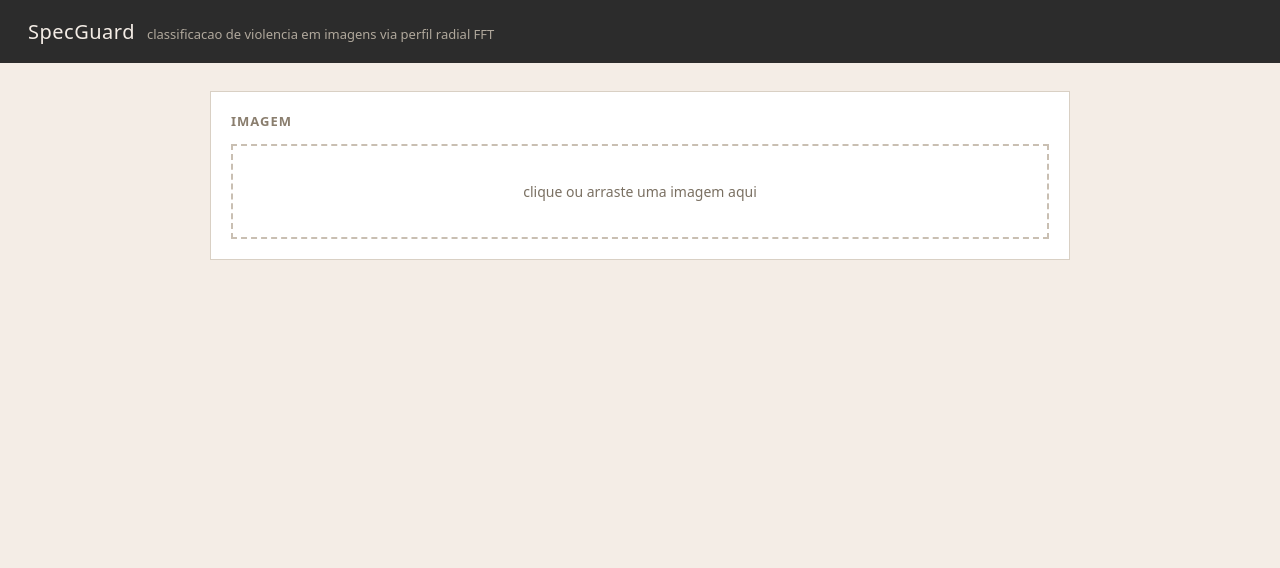
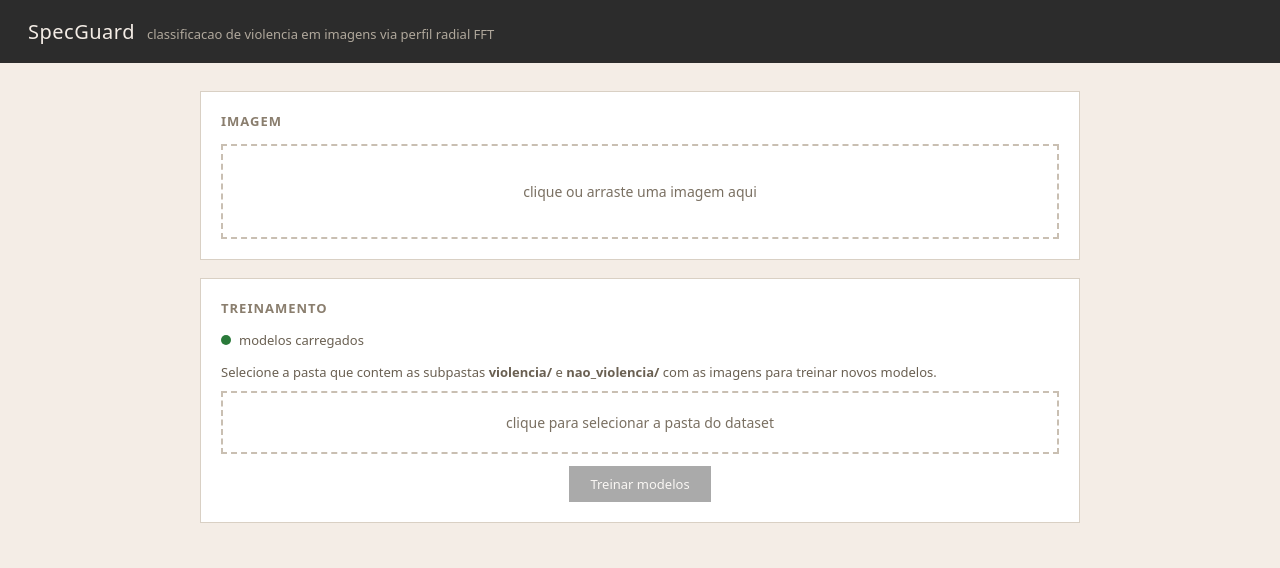
Before and after one commit to 1g0rX/SpecGuard, a Flask app: page / in a window 1280 px wide. Shown: the top 568 px of the page. Run offline with Flask 3, Linux system fonts and the light colour scheme; parts of the project's set-up code (start-up, migrations or seed data) failed here and were passed over.

Commit message:
adiciona retreinamento pela interface web

```diff
--- a/app.py
+++ b/app.py
@@ -1,12 +1,16 @@
-import os
-import io
-import base64
+import os, io, base64
 import numpy as np
 from pathlib import Path
 import joblib
 
 from flask import Flask, render_template, request, jsonify
-from tensorflow.keras.preprocessing.image import load_img, img_to_array
+from tensorflow.keras.preprocessing.image import (
+    ImageDataGenerator, load_img, img_to_array
+)
+from sklearn.ensemble import RandomForestClassifier
+from sklearn.svm import SVC
+from sklearn.model_selection import train_test_split
+from sklearn.metrics import accuracy_score
 import cv2
 import matplotlib
 matplotlib.use('Agg')
@@ -18,15 +22,26 @@ BASE_DIR = Path(__file__).parent
 MODELS_DIR = BASE_DIR / "models"
 UPLOADS_DIR = BASE_DIR / "static" / "uploads"
 UPLOADS_DIR.mkdir(exist_ok=True)
+MODELS_DIR.mkdir(exist_ok=True)
 
 classes = ['violencia', 'nao_violencia']
 img_size = (150, 150)
 
-print("Carregando modelos...")
-rf_model = joblib.load(MODELS_DIR / "rf_model.pkl")
-svm_model = joblib.load(MODELS_DIR / "svm_model.pkl")
-print("Modelos carregados.")
+# --- lazy model loading ---
+rf_model = None
+svm_model = None
 
+def carregar_modelos():
+    global rf_model, svm_model
+    rf_path = MODELS_DIR / "rf_model.pkl"
+    svm_path = MODELS_DIR / "svm_model.pkl"
+    if rf_path.exists() and svm_path.exists():
+        rf_model = joblib.load(rf_path)
+        svm_model = joblib.load(svm_path)
+        return True
+    return False
+
+# --- FFT / feature extraction ---
 def perfil_radial(magnitude, n_aneis=20):
     centro = magnitude.shape[0] // 2
     raio_max = min(centro, magnitude.shape[1] // 2) - 1
@@ -52,16 +67,97 @@ def extrair_caracteristicas(imagem_flat):
         feats.extend(perfil_radial(magnitude))
     return np.array(feats)
 
+# --- training ---
+def treinar_modelos(dataset_dir):
+    """Treina modelos a partir de dataset_dir/violencia/ e dataset_dir/nao_violencia/."""
+    X, y = [], []
+    for label, cls in enumerate(classes):
+        pasta = dataset_dir / cls
+        if not pasta.exists():
+            return None, f"Pasta '{cls}' nao encontrada em {dataset_dir}"
+        fnames = sorted(os.listdir(pasta))
+        if not fnames:
+            return None, f"Pasta '{cls}' esta vazia"
+        for fname in fnames:
+            img = load_img(pasta / fname, target_size=img_size)
+            X.append(img_to_array(img).flatten() / 255.0)
+            y.append(label)
+
+    X = np.array(X)
+    y = np.array(y)
+    n_por_classe = sum(y == 0)
+    print(f"  Imagens carregadas: violencia={n_por_classe}, nao_violencia={len(y)-n_por_classe}")
+
+    X_train, X_test, y_train, y_test = train_test_split(
+        X, y, test_size=0.25, stratify=y, random_state=42
+    )
+
+    datagen = ImageDataGenerator(
+        preprocessing_function=lambda img: cv2.GaussianBlur(img, (5,5), 0),
+        rotation_range=30, zoom_range=0.2,
+        width_shift_range=0.1, height_shift_range=0.1,
+        horizontal_flip=True, fill_mode='nearest'
+    )
+
+    def gerar_aumentadas(imgs, lbls, n=50):
+        todas_X, todas_y = [], []
+        for img_f, lb in zip(imgs, lbls):
+            x = img_f.reshape((1, 150, 150, 3))
+            for batch in datagen.flow(x, batch_size=1):
+                feats = extrair_caracteristicas(batch[0].flatten())
+                todas_X.append(feats)
+                todas_y.append(lb)
+                if len(todas_X) % n == 0:
+                    break
+        return np.array(todas_X), np.array(todas_y)
+
+    X_train_aug, y_train_aug = gerar_aumentadas(X_train, y_train)
+    X_test_aug, y_test_aug = gerar_aumentadas(X_test, y_test)
+
+    print(f"  Treino: {X_train_aug.shape[0]} amostras, Teste: {X_test_aug.shape[0]} amostras")
+
+    # RF grid search
+    melhor_n, melhor_acc = 0, 0
+    for n in range(1, 100, 5):
+        accs = []
+        for rep in range(5):
+            clf = RandomForestClassifier(n_estimators=n, random_state=42+rep)
+            clf.fit(X_train_aug, y_train_aug)
+            accs.append(accuracy_score(y_test_aug, clf.predict(X_test_aug)))
+        media = np.mean(accs)
+        if media > melhor_acc:
+            melhor_acc = media
+            melhor_n = n
+
+    rf = RandomForestClassifier(n_estimators=melhor_n, random_state=42)
+    rf.fit(X_train_aug, y_train_aug)
+    joblib.dump(rf, MODELS_DIR / "rf_model.pkl")
+    rf_acc = accuracy_score(y_test_aug, rf.predict(X_test_aug))
+
+    svm = SVC(kernel='rbf', random_state=42, cache_size=2000, probability=True)
+    svm.fit(X_train_aug, y_train_aug)
+    joblib.dump(svm, MODELS_DIR / "svm_model.pkl")
+    svm_acc = accuracy_score(y_test_aug, svm.predict(X_test_aug))
+
+    global rf_model, svm_model
+    rf_model = rf
+    svm_model = svm
+
+    return {
+        'rf': { 'acuracia': round(rf_acc, 4), 'arvores': melhor_n },
+        'svm': { 'acuracia': round(svm_acc, 4) },
+        'treino': X_train_aug.shape[0],
+        'teste': X_test_aug.shape[0],
+        'imagens_originais': len(X),
+    }, None
+
+# --- plot ---
 def gerar_plot_espectro(img_array):
-    """Gera visualização: espectro com círculos + perfil radial."""
     fig, axes = plt.subplots(1, 3, figsize=(12, 4))
-
-    # 1. Imagem original
     axes[0].imshow(img_array)
     axes[0].set_title('Imagem Original')
     axes[0].axis('off')
 
-    # 2. Espectro com círculos (média dos 3 canais)
     espectro_medio = np.zeros((150, 150))
     for canal in range(3):
         f = np.fft.fft2(img_array[:, :, canal])
@@ -73,7 +169,6 @@ def gerar_plot_espectro(img_array):
     vmin = np.percentile(espectro_medio, 5)
     vmax = np.percentile(espectro_medio, 95)
     axes[1].imshow(espectro_medio, cmap='inferno', vmin=vmin, vmax=vmax)
-
     for i in range(1, 6):
         raio = i * 74 // 5
         circle = plt.Circle((centro, centro), raio, fill=False,
@@ -82,7 +177,6 @@ def gerar_plot_espectro(img_array):
     axes[1].set_title('Espectro FFT (anéis concêntricos)')
     axes[1].axis('off')
 
-    # 3. Perfil radial
     perfis = []
     for canal in range(3):
         f = np.fft.fft2(img_array[:, :, canal])
@@ -95,7 +189,6 @@ def gerar_plot_espectro(img_array):
     for perfil, cor, label in zip(perfis, cores_perfil, labels):
         freqs = np.linspace(0, 100, len(perfil))
         axes[2].plot(freqs, perfil, color=cor, linewidth=2, label=label)
-
     axes[2].set_xlabel('Frequência (%)')
     axes[2].set_ylabel('Energia Média')
     axes[2].set_title('Perfil Radial (energia × frequência)')
@@ -117,9 +210,11 @@ def processar_imagem(caminho):
     features = extrair_caracteristicas(img_blur.flatten())
     return img_original, features.reshape(1, -1)
 
+# --- routes ---
 @app.route('/')
 def index():
-    return render_template('index.html')
+    modelos_carregados = carregar_modelos()
+    return render_template('index.html', modelos_prontos=modelos_carregados)
 
 @app.after_request
 def add_cors(resp):
@@ -132,43 +227,75 @@ def add_cors(resp):
 def predict():
     if request.method == 'OPTIONS':
         return jsonify({'ok': True})
-
     if 'image' not in request.files:
         return jsonify({'error': 'Nenhuma imagem enviada'}), 400
-
     file = request.files['image']
     if file.filename == '':
         return jsonify({'error': 'Arquivo vazio'}), 400
-
     ext = Path(file.filename).suffix.lower()
     if ext not in ('.jpg', '.jpeg', '.png', '.gif', '.bmp', '.webp'):
         ext = '.jpg'
     path = UPLOADS_DIR / f"upload{ext}"
     file.save(str(path))
-
     try:
         img_array, features = processar_imagem(path)
     except Exception as e:
         return jsonify({'error': f'Erro ao processar imagem: {str(e)}'}), 400
 
+    if rf_model is None or svm_model is None:
+        if not carregar_modelos():
+            return jsonify({'error': 'Modelos nao encontrados. Treine primeiro.'}), 400
+
     pred_rf = rf_model.predict(features)[0]
     proba_rf = rf_model.predict_proba(features)[0]
     pred_svm = svm_model.predict(features)[0]
     proba_svm = svm_model.predict_proba(features)[0] if hasattr(svm_model, 'predict_proba') else None
-
     plot_b64 = gerar_plot_espectro(img_array)
-
     return jsonify({
-        'rf': {
-            'classe': classes[int(pred_rf)],
-            'confianca': float(max(proba_rf)),
-        },
-        'svm': {
-            'classe': classes[int(pred_svm)],
-            'confianca': float(max(proba_svm)) if proba_svm is not None else None,
-        },
+        'rf': { 'classe': classes[int(pred_rf)], 'confianca': float(max(proba_rf)) },
+        'svm': { 'classe': classes[int(pred_svm)], 'confianca': float(max(proba_svm)) if proba_svm is not None else None },
         'plot': plot_b64,
     })
+
+@app.route('/api/retrain', methods=['POST', 'OPTIONS'])
+def retrain():
+    if request.method == 'OPTIONS':
+        return jsonify({'ok': True})
+
+    # Recebe arquivos com caminhos relativos (webkitdirectory)
+    files = request.files.getlist('files[]')
+    if not files:
+        return jsonify({'error': 'Nenhum arquivo enviado'}), 400
+
+    temp_dir = BASE_DIR / "data" / "temp_retrain"
+    for cls in classes:
+        (temp_dir / cls).mkdir(parents=True, exist_ok=True)
+
+    for f in files:
+        rel = f.filename  # vem como "violencia/imagem.jpg" ou "nao_violencia/img.png"
+        parts = Path(rel).parts
+        if len(parts) < 2:
+            continue
+        cls_folder = parts[0]
+        if cls_folder not in classes:
+            continue
+        dest = temp_dir / cls_folder / Path(rel).name
+        f.save(str(dest))
+
+    # Verifica se tem imagens
+    total = sum(len(os.listdir(temp_dir / cls)) for cls in classes)
+    if total == 0:
+        return jsonify({'error': 'Nenhuma imagem encontrada nas pastas violencia/ e nao_violencia/'}), 400
+
+    resultado, erro = treinar_modelos(temp_dir)
+
+    # Limpa temporarios
+    import shutil
+    shutil.rmtree(temp_dir, ignore_errors=True)
+
+    if erro:
+        return jsonify({'error': erro}), 400
+    return jsonify(resultado)
 
 def run_server(port=5000, debug=False):
     app.run(host='0.0.0.0', port=port, debug=debug)
--- a/templates/index.html
+++ b/templates/index.html
@@ -35,7 +35,7 @@ body {
 }
 
 .container {
-  max-width: 860px;
+  max-width: 880px;
   margin: 0 auto;
   padding: 28px 20px;
 }
@@ -76,6 +76,12 @@ body {
 }
 
 .upload-area input[type="file"] { display: none; }
+
+.folder-info {
+  font-size: 13px;
+  color: #6a6052;
+  margin-top: 8px;
+}
 
 .preview-area {
   display: none;
@@ -213,15 +219,62 @@ body {
   margin-bottom: 12px;
 }
 
-.rodape {
-  text-align: center;
-  font-size: 12px;
-  color: #b0a89c;
-  margin-top: 32px;
-  padding-bottom: 20px;
+.sucesso {
+  display: none;
+  background: #e0f2e0;
+  border: 1px solid #2a7a3a;
+  padding: 10px 14px;
+  font-size: 13px;
+  color: #1a4a2a;
+  margin-bottom: 12px;
 }
 
-#results { display: none; }
+.status-modelo {
+  display: flex;
+  align-items: center;
+  gap: 8px;
+  font-size: 13px;
+  color: #6a6052;
+  margin-bottom: 14px;
+}
+
+.status-dot {
+  width: 10px;
+  height: 10px;
+  border-radius: 50%;
+  display: inline-block;
+}
+
+.status-dot.pronto { background: #2a7a3a; }
+.status-dot.ausente { background: #b33; }
+
+#results, #trainResults { display: none; }
+
+.treino-metricas {
+  display: flex;
+  gap: 12px;
+  margin-top: 8px;
+}
+
+.treino-metrica {
+  flex: 1;
+  border: 1px solid #d9d0c4;
+  padding: 12px;
+  text-align: center;
+  background: #fcf9f6;
+}
+
+.treino-metrica .valor {
+  font-size: 22px;
+  font-weight: 700;
+  color: #2c2c2c;
+}
+
+.treino-metrica .rotulo {
+  font-size: 11px;
+  color: #8a7e6e;
+  margin-top: 2px;
+}
 </style>
 </head>
 <body>
@@ -280,6 +333,51 @@ body {
         <span style="color:#b33;">— vermelho</span>
         <span style="color:#2a7a3a;">— verde</span>
         <span style="color:#2a5a8a;">— azul</span>
+      </div>
+    </div>
+  </div>
+
+  <div class="secao">
+    <div class="secao-titulo">Treinamento</div>
+    <div class="status-modelo" id="statusModelo">
+      <span class="status-dot" id="statusDot"></span>
+      <span id="statusTexto">verificando modelos...</span>
+    </div>
+    <div id="trainArea">
+      <p style="font-size:13px;color:#6a6052;margin:0 0 10px 0">
+        Selecione a pasta que contem as subpastas <b>violencia/</b> e <b>nao_violencia/</b>
+        com as imagens para treinar novos modelos.
+      </p>
+      <div class="upload-area" style="padding:20px" id="folderArea">
+        <p>clique para selecionar a pasta do dataset</p>
+        <input type="file" id="folderInput" webkitdirectory>
+      </div>
+      <div class="folder-info" id="folderInfo"></div>
+      <div class="acoes">
+        <button class="btn primario" id="btnTreinar" onclick="treinar()" disabled>Treinar modelos</button>
+      </div>
+    </div>
+    <div class="loading" id="trainLoading">treinando modelos... (pode levar alguns minutos)</div>
+    <div class="erro" id="trainErro"></div>
+    <div class="sucesso" id="trainSucesso"></div>
+    <div id="trainResults">
+      <div class="treino-metricas">
+        <div class="treino-metrica">
+          <div class="valor" id="trfAcc">—</div>
+          <div class="rotulo">RF acuracia</div>
+        </div>
+        <div class="treino-metrica">
+          <div class="valor" id="tsvmAcc">—</div>
+          <div class="rotulo">SVM acuracia</div>
+        </div>
+        <div class="treino-metrica">
+          <div class="valor" id="tTotal">—</div>
+          <div class="rotulo">imagens originais</div>
+        </div>
+        <div class="treino-metrica">
+          <div class="valor" id="tAug">—</div>
+          <div class="rotulo">amostras de treino</div>
+        </div>
       </div>
     </div>
   </div>
@@ -368,16 +466,100 @@ function mostrarResultado(modelo, data) {
   var classeEl = document.getElementById(modelo + 'Classe');
   var confEl = document.getElementById(modelo + 'Conf');
   var barEl = document.getElementById(modelo + 'Bar');
-
   var classe = data.classe;
   var confianca = (data.confianca * 100).toFixed(1);
-
   classeEl.textContent = classe === 'violencia' ? 'VIOLENCIA' : 'NAO VIOLENCIA';
   classeEl.className = 'classe ' + classe;
   confEl.textContent = 'confianca: ' + confianca + '%';
   barEl.className = 'fill ' + classe;
   barEl.style.width = confianca + '%';
 }
+
+// --- Treinamento ---
+var folderInput = document.getElementById('folderInput');
+var folderInfo = document.getElementById('folderInfo');
+var btnTreinar = document.getElementById('btnTreinar');
+var trainLoading = document.getElementById('trainLoading');
+var trainErro = document.getElementById('trainErro');
+var trainSucesso = document.getElementById('trainSucesso');
+var trainResults = document.getElementById('trainResults');
+
+folderInput.addEventListener('change', function() {
+  if (this.files.length) {
+    var total = this.files.length;
+    var temViolencia = false, temNaoViolencia = false;
+    for (var i = 0; i < this.files.length; i++) {
+      var path = this.files[i].webkitRelativePath;
+      if (path.includes('/')) {
+        var pasta = path.split('/')[0];
+        if (pasta === 'violencia') temViolencia = true;
+        if (pasta === 'nao_violencia') temNaoViolencia = true;
+      }
+    }
+    folderInfo.textContent = total + ' arquivo(s) encontrado(s)' +
+      (temViolencia ? ' — violencia ✓' : ' — violencia ✗') +
+      (temNaoViolencia ? ', nao_violencia ✓' : ', nao_violencia ✗');
+    btnTreinar.disabled = !(temViolencia && temNaoViolencia);
+  }
+});
+
+async function treinar() {
+  if (!folderInput.files.length) return;
+  var formData = new FormData();
+  for (var i = 0; i < folderInput.files.length; i++) {
+    formData.append('files[]', folderInput.files[i], folderInput.files[i].webkitRelativePath);
+  }
+
+  trainLoading.style.display = 'block';
+  trainErro.style.display = 'none';
+  trainSucesso.style.display = 'none';
+  trainResults.style.display = 'none';
+  btnTreinar.disabled = true;
+
+  try {
+    var resp = await fetch('/api/retrain', { method: 'POST', body: formData });
+    var data = await resp.json();
+    if (!resp.ok) throw new Error(data.error || 'erro no treinamento');
+
+    document.getElementById('trfAcc').textContent = (data.rf.acuracia * 100).toFixed(1) + '%';
+    document.getElementById('tsvmAcc').textContent = (data.svm.acuracia * 100).toFixed(1) + '%';
+    document.getElementById('tTotal').textContent = data.imagens_originais;
+    document.getElementById('tAug').textContent = data.treino;
+
+    trainLoading.style.display = 'none';
+    trainResults.style.display = 'block';
+    trainSucesso.innerHTML = '<b>Treinamento concluido!</b> Modelos salvos e carregados. ' +
+      'RF: ' + data.rf.arvores + ' arvores, acuracia ' + (data.rf.acuracia * 100).toFixed(1) + '%. ' +
+      'SVM: acuracia ' + (data.svm.acuracia * 100).toFixed(1) + '%.';
+    trainSucesso.style.display = 'block';
+    atualizarStatus(true);
+  } catch (e) {
+    trainLoading.style.display = 'none';
+    trainErro.innerHTML = '<b>ERRO:</b> ' + e.message;
+    trainErro.style.display = 'block';
+  }
+  btnTreinar.disabled = false;
+}
+
+function atualizarStatus(pronto) {
+  var dot = document.getElementById('statusDot');
+  var txt = document.getElementById('statusTexto');
+  dot.className = 'status-dot ' + (pronto ? 'pronto' : 'ausente');
+  txt.textContent = pronto ? 'modelos carregados' : 'modelos ausentes — treine primeiro';
+}
+
+// Checa status inicial
+fetch('/api/predict', { method: 'POST' }).then(function(r) {
+  return r.json();
+}).then(function(d) {
+  if (d.error && d.error.indexOf('Modelos') !== -1) {
+    atualizarStatus(false);
+  } else {
+    atualizarStatus(true);
+  }
+}).catch(function() {
+  atualizarStatus(false);
+});
 </script>
 </body>
 </html>
```
Also changed, not shown: README.md, 2 other files.
